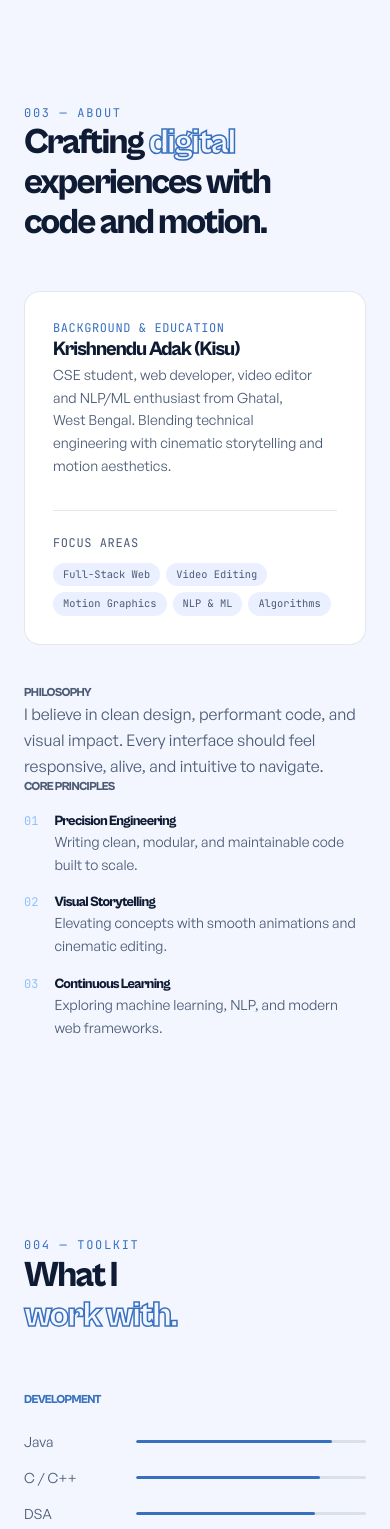
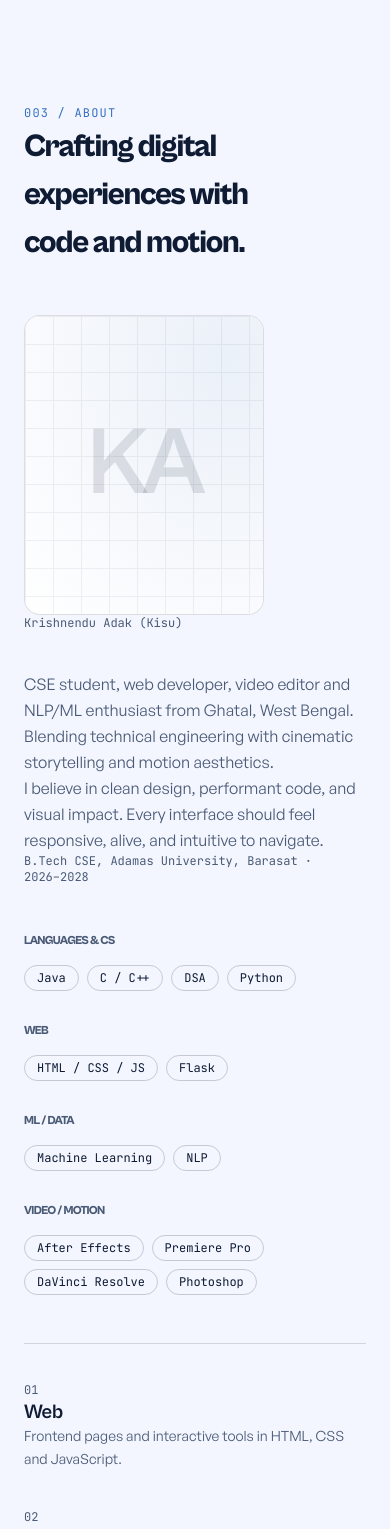
Before and after one commit to QuantumSenpai/portfolio, a Next.js app: page / in a window 390 px wide. Shown: the part 6900-8429 px from the top of the page. Built offline with nearby package versions, Linux system fonts and the light colour scheme.

Commit message:
3B about

```diff
--- a/app/globals.css
+++ b/app/globals.css
@@ -200,6 +200,12 @@ a {
   padding-inline: clamp(1.5rem, 4vw, 4rem);
 }
 
+/* Legacy anchor: the Skills section is now part of #about */
+#skills {
+  display: block;
+  height: 0;
+}
+
 @keyframes marquee {
   from {
     transform: translateX(0);
--- a/app/page.tsx
+++ b/app/page.tsx
@@ -1,14 +1,24 @@
+import { statSync } from "node:fs";
+import { join } from "node:path";
 import { Nav } from "@/components/nav";
 import { Hero } from "@/components/hero";
 import { Ticker } from "@/components/ticker";
 import { Work } from "@/components/work";
 import { Experience } from "@/components/experience";
 import { About } from "@/components/about";
-import { Skills } from "@/components/skills";
 import { Reel } from "@/components/reel";
 import { Contact } from "@/components/contact";
 import { Footer } from "@/components/footer";
 import { FilmstripDivider } from "@/components/ui/filmstrip-divider";
+
+/** public/profile.jpg must be a real image — an empty/0-byte file is treated as missing. */
+function portraitIsLoadable() {
+  try {
+    return statSync(join(process.cwd(), "public", "profile.jpg")).size > 0;
+  } catch {
+    return false;
+  }
+}
 
 export default function Home() {
   return (
@@ -21,9 +31,7 @@ export default function Home() {
         <Work />
         <FilmstripDivider />
         <Experience />
-        <About />
-        <Skills />
-        <FilmstripDivider />
+        <About hasPortrait={portraitIsLoadable()} />
         <Reel />
         <Contact />
       </main>
--- a/components/about.tsx
+++ b/components/about.tsx
@@ -1,79 +1,196 @@
-import { StrokeText } from "./ui/stroke-text";
-import { Reveal, RevealGroup, RevealItem } from "./ui/reveal";
+"use client";
 
-export function About() {
+import { useState } from "react";
+import Image from "next/image";
+import { motion, useReducedMotion, type Variants } from "framer-motion";
+import { aboutSection, skillGroups, services } from "@/lib/data";
+import { EASE, DURATION, STAGGER } from "@/lib/motion";
+
+/**
+ * Shared hover transition.
+ * Duration + easing come from lib/motion.ts so every section animates the same.
+ */
+const HOVER_TRANSITION = {
+  transitionDuration: `${DURATION.base}s`,
+  transitionTimingFunction: `cubic-bezier(${EASE.join(", ")})`,
+};
+
+export function About({ hasPortrait = false }: { hasPortrait?: boolean }) {
+  const shouldReduceMotion = useReducedMotion();
+
+  const groupVariants: Variants = {
+    hidden: {},
+    visible: {
+      transition: { staggerChildren: STAGGER },
+    },
+  };
+
+  const pillVariants: Variants = {
+    hidden: { opacity: 0, y: 12 },
+    visible: {
+      opacity: 1,
+      y: 0,
+      transition: { duration: DURATION.base, ease: EASE },
+    },
+  };
+
   return (
-    <section id="about" className="container py-24 sm:py-32">
-      <Reveal>
-        <span className="eyebrow">003 — About</span>
-        <h2 className="mt-4 max-w-xl text-4xl font-extrabold tracking-tight sm:text-5xl lg:text-6xl">
-          Crafting <StrokeText>digital</StrokeText> experiences with code and motion.
+    <section id="about" className="relative w-full py-24 sm:py-32">
+      {/* Legacy anchor: the Skills section now lives here */}
+      <span id="skills" />
+
+      <div className="mx-auto w-full max-w-[1680px] px-6 md:px-10 lg:px-16">
+        <motion.div
+          initial={shouldReduceMotion ? false : { opacity: 0, y: 16 }}
+          whileInView={{ opacity: 1, y: 0 }}
+          transition={{ duration: DURATION.base, ease: EASE }}
+          viewport={{ once: true, margin: "-60px" }}
+        >
+          {/* Section heading */}
+          <span className="font-mono text-xs uppercase tracking-widest text-accent">
+            {aboutSection.eyebrow}
+          </span>
+          <h2
+            style={{ fontWeight: 800, letterSpacing: "-0.04em" }}
+            className="mt-4 font-display text-ink text-[length:var(--text-h2)] [text-wrap:balance]"
+          >
+            {aboutSection.heading}
           </h2>
-      </Reveal>
 
-      <div className="mt-12 grid gap-10 lg:grid-cols-[1fr_1.4fr] lg:gap-16">
-        <Reveal delay={0.05}>
-          <div className="rounded-2xl border border-line bg-surface p-7">
-            <p className="font-mono text-xs uppercase tracking-wider text-accent">
-              Background & Education
+          <div className="mt-12 grid gap-10 md:grid-cols-12 md:gap-x-8 lg:gap-x-12 xl:gap-x-16">
+            {/* Left: portrait */}
+            <div className="max-w-[240px] md:col-span-4 md:max-w-none">
+              <Portrait hasPortrait={hasPortrait} />
+              <p className="mt-3 font-mono text-xs text-ink-dim">
+                {aboutSection.portrait.caption}
               </p>
-            <h3 className="mt-2 text-xl font-medium text-ink">
-              Krishnendu Adak (Kisu)
+            </div>
+
+            {/* Right: bio, skills, services */}
+            <div className="md:col-span-7 md:col-start-6">
+              {/* Bio */}
+              <div className="max-w-[60ch] space-y-4">
+                {aboutSection.bio.map((paragraph) => (
+                  <p key={paragraph} className="text-base leading-relaxed text-ink-dim">
+                    {paragraph}
+                  </p>
+                ))}
+                <p className="font-mono text-xs text-ink-dim">
+                  {aboutSection.education.line}
+                </p>
+              </div>
+
+              {/* Skills */}
+              <div className="mt-12">
+                {skillGroups.map((group) => (
+                  <div key={group.label} className="mt-8 first:mt-0">
+                    <h3 className="font-mono text-xs uppercase tracking-widest text-ink-dim">
+                      {group.label}
                     </h3>
-            <p className="mt-4 text-sm leading-relaxed text-ink-dim">
-              CSE student, web developer, video editor and NLP/ML enthusiast from Ghatal, West Bengal. Blending technical engineering with cinematic storytelling and motion aesthetics.
-            </p>
-
-            <div className="mt-8 border-t border-line pt-6">
-              <p className="font-mono text-xs uppercase tracking-wider text-ink-dim">Focus Areas</p>
-              <div className="mt-3 flex flex-wrap gap-1.5">
-                {["Full-Stack Web", "Video Editing", "Motion Graphics", "NLP & ML", "Algorithms"].map(
-                  (item) => (
-                    <span
+                    <motion.ul
+                      variants={groupVariants}
+                      initial={shouldReduceMotion ? false : "hidden"}
+                      whileInView="visible"
+                      viewport={{ once: true, margin: "-40px" }}
+                      className="mt-4 flex flex-wrap gap-2"
+                    >
+                      {group.items.map((item) => (
+                        <motion.li
                           key={item}
-                      className="rounded-full bg-surface-2 px-2.5 py-1 font-mono text-[0.65rem] text-ink-dim"
+                          variants={pillVariants}
+                          className="rounded-full border border-ink/20 px-3 py-1 font-mono text-xs text-ink"
                         >
                           {item}
+                        </motion.li>
+                      ))}
+                    </motion.ul>
+                  </div>
+                ))}
+              </div>
+
+              {/* Services */}
+              <div className="mt-12 border-t border-ink/15 pt-8">
+                <div className="grid gap-8 sm:grid-cols-3 md:grid-cols-1 xl:grid-cols-3">
+                  {services.map((service, i) => (
+                    <div key={service.title}>
+                      <span className="font-mono text-xs tabular-nums text-ink-dim">
+                        {String(i + 1).padStart(2, "0")}
                       </span>
-                  )
-                )}
+                      <h4
+                        style={{
+                          fontWeight: 700,
+                          letterSpacing: "-0.015em",
+                        }}
+                        className="mt-3 font-display text-xl leading-tight text-ink sm:text-2xl"
+                      >
+                        {service.title}
+                      </h4>
+                      <p className="mt-2 text-sm leading-relaxed text-ink-dim">
+                        {service.line}
+                      </p>
+                    </div>
+                  ))}
                 </div>
               </div>
             </div>
-        </Reveal>
-
-        <Reveal delay={0.15}>
-          <div>
-            <h3 className="font-mono text-xs uppercase tracking-wider text-ink-dim">
-              Philosophy
-            </h3>
-            <p className="mt-3 text-base leading-relaxed text-ink-dim">
-              I believe in clean design, performant code, and visual impact. Every interface should feel responsive, alive, and intuitive to navigate.
-            </p>
-
-            <h3 className="mt-8 font-mono text-xs uppercase tracking-wider text-ink-dim">
-              Core Principles
-            </h3>
-            <RevealGroup className="mt-4 space-y-4" stagger={0.06}>
-              {[
-                { title: "Precision Engineering", desc: "Writing clean, modular, and maintainable code built to scale." },
-                { title: "Visual Storytelling", desc: "Elevating concepts with smooth animations and cinematic editing." },
-                { title: "Continuous Learning", desc: "Exploring machine learning, NLP, and modern web frameworks." },
-              ].map((principle, i) => (
-                <RevealItem key={i} className="flex gap-4">
-                  <span className="mt-0.5 font-mono text-xs text-accent-soft">
-                    {String(i + 1).padStart(2, "0")}
-                  </span>
-                  <div>
-                    <h4 className="text-sm font-medium text-ink">{principle.title}</h4>
-                    <p className="mt-1 text-sm leading-relaxed text-ink-dim">{principle.desc}</p>
           </div>
-                </RevealItem>
-              ))}
-            </RevealGroup>
-          </div>
-        </Reveal>
+        </motion.div>
       </div>
     </section>
   );
 }
+
+function Portrait({ hasPortrait }: { hasPortrait: boolean }) {
+  const [failed, setFailed] = useState(!hasPortrait);
+
+  if (failed) return <PortraitPlaceholder />;
+
+  return (
+    <div className="group relative overflow-hidden rounded-2xl border border-ink/15 bg-surface">
+      <Image
+        src={aboutSection.portrait.src}
+        alt={aboutSection.portrait.alt}
+        width={1600}
+        height={2000}
+        sizes="(min-width: 1024px) 30vw, (min-width: 768px) 30vw, 240px"
+        className="aspect-[4/5] w-full object-cover grayscale-[30%] transition-[filter] group-hover:grayscale-0"
+        style={HOVER_TRANSITION}
+        onError={() => setFailed(true)}
+      />
+    </div>
+  );
+}
+
+/** Shown when public/profile.jpg is empty or fails to load. */
+function PortraitPlaceholder() {
+  return (
+    <div className="relative aspect-[4/5] w-full overflow-hidden rounded-2xl border border-ink/15 bg-surface select-none">
+      {/* Accent gradient at 10% opacity */}
+      <div
+        aria-hidden="true"
+        className="absolute inset-0"
+        style={{
+          background: `radial-gradient(120% 120% at 85% 15%, color-mix(in srgb, var(--accent) 10%, var(--surface)), var(--surface))`,
+        }}
+      />
+
+      {/* Faint grid pattern */}
+      <div
+        aria-hidden="true"
+        className="pointer-events-none absolute inset-0 opacity-[0.06]"
+        style={{
+          backgroundImage: `linear-gradient(to right, var(--ink) 1px, transparent 1px), linear-gradient(to bottom, var(--ink) 1px, transparent 1px)`,
+          backgroundSize: "28px 28px",
+        }}
+      />
+
+      {/* Monogram in Cabinet Grotesk at ink 12% opacity */}
+      <span
+        aria-hidden="true"
+        className="pointer-events-none absolute inset-0 flex items-center justify-center font-display text-8xl font-bold tracking-tighter text-ink/[0.12]"
+      >
+        KA
+      </span>
+    </div>
+  );
+}
--- a/components/nav.tsx
+++ b/components/nav.tsx
@@ -12,7 +12,6 @@ const links = [
   { href: "#work", label: "Work" },
   { href: "#experience", label: "Experience" },
   { href: "#about", label: "About" },
-  { href: "#skills", label: "Skills" },
   { href: "#reel", label: "Reel" },
   { href: "#contact", label: "Contact" },
 ];
@@ -73,7 +72,7 @@ export function Nav() {
     updateHeroHeight();
     window.addEventListener("resize", updateHeroHeight, { passive: true });
 
-    const sectionIds = ["work", "experience", "about", "skills", "reel", "contact"];
+    const sectionIds = ["work", "experience", "about", "reel", "contact"];
     const elements = sectionIds
       .map((id) => document.getElementById(id))
       .filter(Boolean) as HTMLElement[];
--- a/components/skills.tsx
+++ /dev/null
@@ -1,56 +0,0 @@
-"use client";
-
-import { useRef } from "react";
-import { motion, useInView } from "framer-motion";
-import { skillGroups } from "@/lib/data";
-import { Reveal } from "./ui/reveal";
-import { StrokeText } from "./ui/stroke-text";
-
-export function Skills() {
-  return (
-    <section id="skills" className="container py-24 sm:py-32">
-      <Reveal>
-        <span className="eyebrow">004 — Toolkit</span>
-        <h2 className="mt-4 text-4xl font-extrabold tracking-tight sm:text-5xl lg:text-6xl">
-          What I
-          <br />
-          <StrokeText>work with.</StrokeText>
-        </h2>
-      </Reveal>
-
-      <div className="mt-14 grid gap-12 sm:grid-cols-3 sm:gap-8">
-        {skillGroups.map((group, gi) => (
-          <Reveal key={group.title} delay={gi * 0.08}>
-            <h3 className="font-mono text-xs uppercase tracking-wider text-accent">
-              {group.title}
-            </h3>
-            <div className="mt-6 space-y-4">
-              {group.skills.map((skill) => (
-                <SkillBar key={skill.name} name={skill.name} level={skill.level} />
-              ))}
-            </div>
-          </Reveal>
-        ))}
-      </div>
-    </section>
-  );
-}
-
-function SkillBar({ name, level }: { name: string; level: number }) {
-  const ref = useRef<HTMLDivElement>(null);
-  const inView = useInView(ref, { once: true, margin: "-40px" });
-
-  return (
-    <div ref={ref} className="grid grid-cols-[100px_1fr] items-center gap-3 text-sm">
-      <span className="text-ink-dim">{name}</span>
-      <div className="h-[3px] overflow-hidden rounded-full bg-line">
-        <motion.div
-          initial={{ width: 0 }}
-          animate={inView ? { width: `${level}%` } : { width: 0 }}
-          transition={{ duration: 1, ease: [0.16, 1, 0.3, 1] }}
-          className="h-full rounded-full bg-accent"
-        />
-      </div>
-    </div>
-  );
-}
--- a/lib/data.ts
+++ b/lib/data.ts
@@ -288,38 +288,107 @@ export const experiences: ExperienceEntry[] = [
   },
 ];
 
+// ============================================================================
+// EDIT HERE — About / Skills / Services
+// ============================================================================
+
+export interface AboutSectionConfig {
+  eyebrow: string;
+  heading: string;
+  bio: string[]; // max 3 short paragraphs
+  education: { line: string };
+  portrait: { src: string; alt: string; caption: string };
+  /** Original About / Skills copy with no slot in the merged layout — kept so nothing is lost. */
+  legacy: {
+    cardLabel: string;
+    focusAreasLabel: string;
+    principlesLabel: string;
+    focusAreas: string[];
+    principles: { title: string; desc: string }[];
+    skillsEyebrow: string;
+    skillsHeading: string;
+    skillGroupLabels: string[];
+  };
+}
+
+export const aboutSection: AboutSectionConfig = {
+  eyebrow: "003 / About",
+  heading: "Crafting digital experiences with code and motion.",
+  bio: [
+    "CSE student, web developer, video editor and NLP/ML enthusiast from Ghatal, West Bengal. Blending technical engineering with cinematic storytelling and motion aesthetics.",
+    "I believe in clean design, performant code, and visual impact. Every interface should feel responsive, alive, and intuitive to navigate.",
+  ],
+  education: {
+    line: "B.Tech CSE, Adamas University, Barasat · 2026–2028",
+  },
+  portrait: {
+    src: "/profile.jpg",
+    alt: "Krishnendu Adak",
+    caption: "Krishnendu Adak (Kisu)",
+  },
+  legacy: {
+    cardLabel: "Background & Education",
+    focusAreasLabel: "Focus Areas",
+    principlesLabel: "Core Principles",
+    focusAreas: [
+      "Full-Stack Web",
+      "Video Editing",
+      "Motion Graphics",
+      "NLP & ML",
+      "Algorithms",
+    ],
+    principles: [
+      {
+        title: "Precision Engineering",
+        desc: "Writing clean, modular, and maintainable code built to scale.",
+      },
+      {
+        title: "Visual Storytelling",
+        desc: "Elevating concepts with smooth animations and cinematic editing.",
+      },
+      {
+        title: "Continuous Learning",
+        desc: "Exploring machine learning, NLP, and modern web frameworks.",
+      },
+    ],
+    skillsEyebrow: "004 — Toolkit",
+    skillsHeading: "What I work with.",
+    skillGroupLabels: ["Development", "Creative", "AI / ML — learning"],
+  },
+};
+
 export interface SkillGroup {
-  title: string;
-  skills: { name: string; level: number }[];
+  label: string;
+  items: string[];
 }
 
 export const skillGroups: SkillGroup[] = [
+  { label: "Languages & CS", items: ["Java", "C / C++", "DSA", "Python"] },
+  { label: "Web", items: ["HTML / CSS / JS", "Flask"] },
+  { label: "ML / Data", items: ["Machine Learning", "NLP"] },
   {
-    title: "Development",
-    skills: [
-      { name: "Java", level: 85 },
-      { name: "C / C++", level: 80 },
-      { name: "DSA", level: 78 },
-      { name: "HTML / CSS / JS", level: 82 },
-      { name: "Python", level: 65 },
-    ],
+    label: "Video / Motion",
+    items: ["After Effects", "Premiere Pro", "DaVinci Resolve", "Photoshop"],
+  },
+];
+
+export interface Service {
+  title: string;
+  line: string;
+}
+
+export const services: Service[] = [
+  {
+    title: "Web",
+    line: "Frontend pages and interactive tools in HTML, CSS and JavaScript.",
   },
   {
-    title: "Creative",
-    skills: [
-      { name: "After Effects", level: 80 },
-      { name: "Premiere Pro", level: 82 },
-      { name: "DaVinci Resolve", level: 78 },
-      { name: "Photoshop", level: 75 },
-    ],
+    title: "Motion",
+    line: "Motion graphics and animation design in After Effects.",
   },
   {
-    title: "AI / ML — learning",
-    skills: [
-      { name: "Machine Learning", level: 40 },
-      { name: "NLP", level: 35 },
-      { name: "Flask", level: 60 },
-    ],
+    title: "Editing",
+    line: "Video editing, color grading and VFX in Premiere Pro and DaVinci Resolve.",
   },
 ];
 
```
Lines whose indentation alone changed are shown as unchanged.
